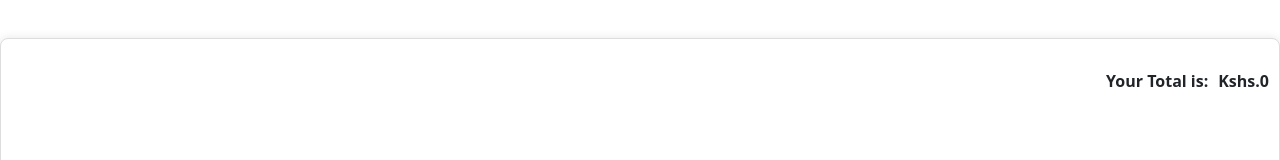
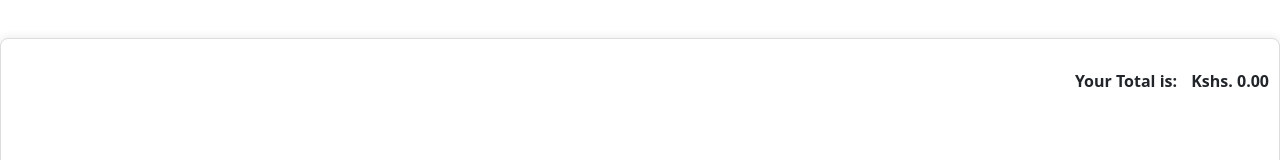
Before and after one commit to muvisi/Ecommerce, an Angular app: page /checkout in a window 1280 px wide. Shown: the part 122-282 px from the top of the page. Built offline with nearby package versions, Linux system fonts and the light colour scheme; a web font is replaced by a local one.

Commit message:
added order functionality

```diff
--- a/src/app/components/about/about.component.css
+++ b/src/app/components/about/about.component.css
@@ -16,7 +16,6 @@ line-height: 1.5;
 margin-bottom: 1rem;
 }
 
-/* Highlight headings within the paragraph */
 .about-text h3 {
 font-size: 1.25rem;
 margin-bottom: 0.5rem;
@@ -24,7 +23,6 @@ border-bottom: 1px solid #ddd;
 padding-bottom: 0.5rem;
 }
 
-/* Media responsiveness adjustments */
 @media (max-width: 768px) {
 .about-container {
     max-width: 100%;
@@ -39,15 +37,13 @@ padding-bottom: 0.5rem;
     font-size: 0.9rem;
 }
 
-/* Adjust heading styles for smaller screens */
 .about-text h3 {
     font-size: 1rem;
 }
 }
 
 @media (max-width: 576px) {
-/* Additional adjustments for very small screens, if needed */
+
 .about-text {
-    /* Adjust line-height or other styles as required */
 }
 }
--- a/src/app/components/cart/cart.component.html
+++ b/src/app/components/cart/cart.component.html
@@ -20,7 +20,8 @@
       </div>
     </div>
     <div class="total">
-      <span class="total-label">Your Total is:</span>
-      <span class="total-price">Kshs.{{ productPrice }}</span>
-    </div>
+        <span class="total-label">Your Total is: </span>
+        <span class="total-price"> {{ roundPrice(productPrice) }} </span>
+        <button class="place-order-button" *ngIf="_cart.length > 0" (click)="placeOrder()">Place Order</button>
+      </div>
   </article>
--- a/src/app/components/cart/cart.component.ts
+++ b/src/app/components/cart/cart.component.ts
@@ -32,7 +32,6 @@ export class CartComponent implements OnChanges, OnDestroy {
   constructor(private cartService: CartService) {
     this.cartSubscription = this.cartService.getCartItems().subscribe(items => {
       this.cart = items;
-      console.log('Updated Cart:', this.cart);
     });
   }
 
@@ -63,4 +62,16 @@ export class CartComponent implements OnChanges, OnDestroy {
   private calculateTotalPrice(): void {
     this.productPrice = this._cart.reduce((total, item) => total + item.productPrice * item.quantity, 0);
   }
+
+  roundPrice(price: number): string {
+    const roundedPrice = Math.round(price * 100) / 100;
+    return `Kshs. ${roundedPrice.toFixed(2)}`;
+  }
+
+  placeOrder(): void {
+    alert("Order placed successfully!");
+
+    this._cart = [];
+    this.calculateTotalPrice();
+  }
 }
--- a/src/app/components/shop/shop.component.ts
+++ b/src/app/components/shop/shop.component.ts
@@ -38,12 +38,12 @@ export class ShopComponent implements OnInit {
   productsList: any[] = [];
   cart: any[] = [];
 
-  constructor(private productService: ProductService, private cartService: CartService) {} // Inject CartService
+  constructor(private productService: ProductService, private cartService: CartService) {}
 
   ngOnInit(): void {
     this.getProducts();
     this.getCategories();
-    this.cartService.getCartItems().subscribe(items => { // Subscribe to cart items changes
+    this.cartService.getCartItems().subscribe(items => {
       this.cart = items;
     });
   }
@@ -71,7 +71,6 @@ export class ShopComponent implements OnInit {
   }
 
   addToCart(product: any) {
-    console.log('Adding to cart:', product);
     this.cartService.addToCart(product);
   }
 
--- a/tsconfig.json
+++ b/tsconfig.json
@@ -1,4 +1,3 @@
-/* To learn more about this file see: https://angular.io/config/tsconfig. */
 {
   "compileOnSave": false,
   "compilerOptions": {
```
